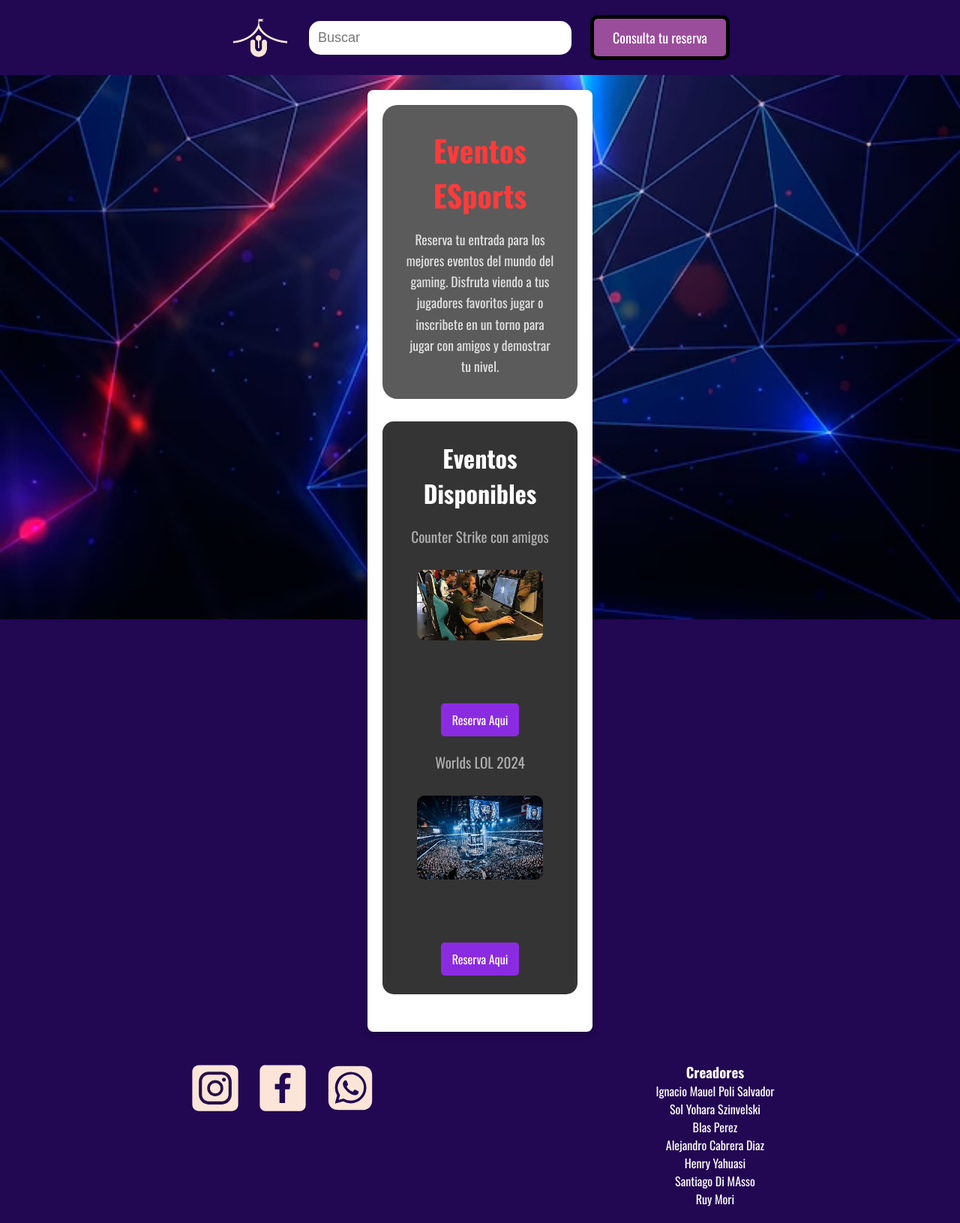
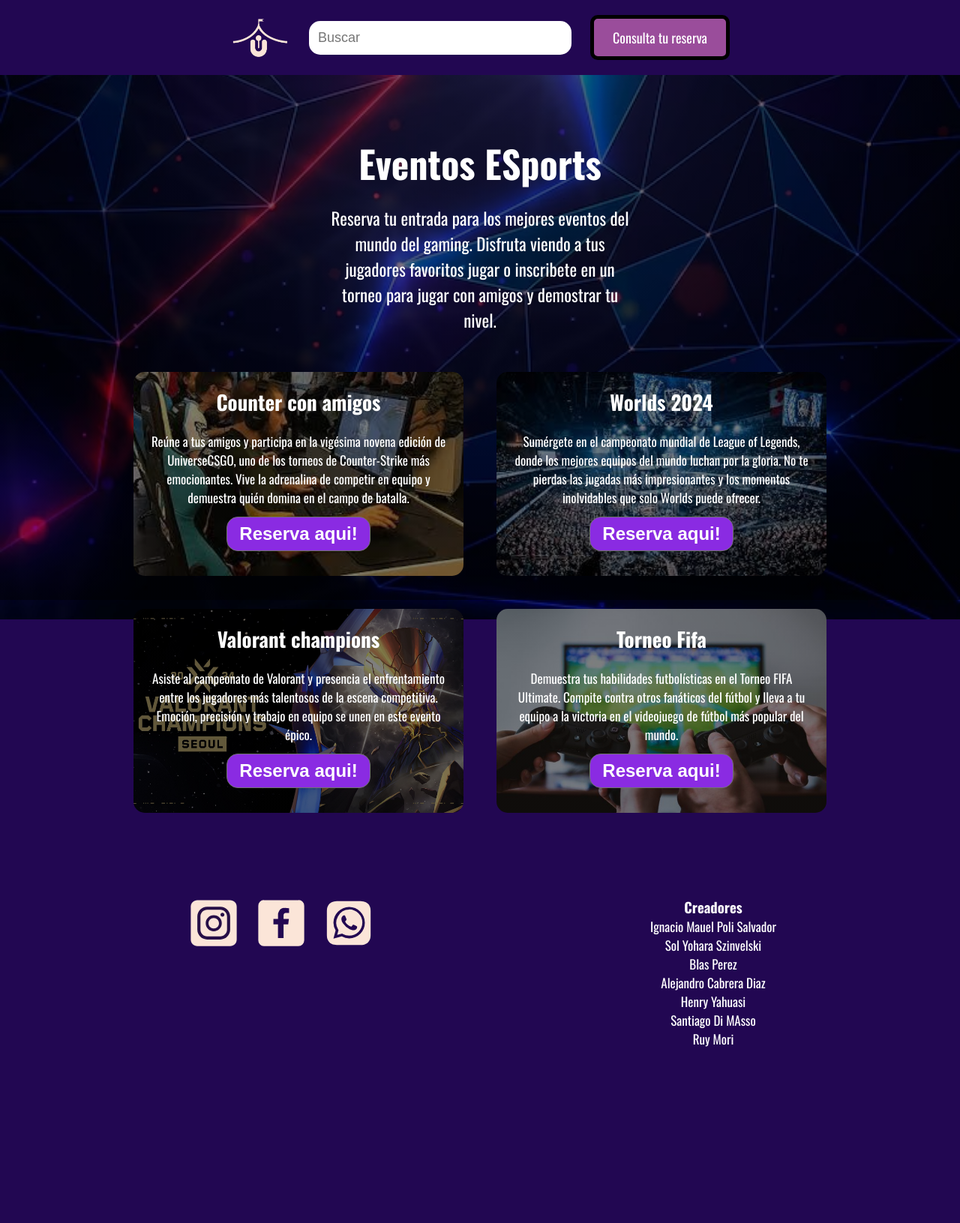
Before and after one commit to IPoli15/15-universe, a Flask app: page /eSports in a window 1280 px wide. Shown: the whole page at 75% size. After the commit the page ends 1396 px from the top, so only its background shows below. Run offline with Flask 3, Linux system fonts and the light colour scheme.

Commit message:
Cambio html y css de categoria eSports,conecto los endpoints y agurpo imagenes en carpetas

```diff
--- a/FRONT/static/css/eSports.css
+++ b/FRONT/static/css/eSports.css
@@ -2,104 +2,131 @@
 
 * {
     margin: 0;
-    padding: 0;
     box-sizing: border-box;
     text-decoration: none;
-    list-style: none;
 }
 
 body {
     font-family: "Oswald", sans-serif;
-    text-align: center;
-    background-image: url("/static/img/background_eSports.jpg");
+    background-image:linear-gradient(
+        0deg,
+        rgba(0,0,0,0.5),
+        rgba(0,0,0,0.5)
+    ),url("/static/img/eSports/background_eSports.jpg");
     background-repeat: no-repeat;
-    background-position: center;
+    background-position: center center;
     background-size: cover;
-    color: #FFFFFF;
-}
-
-/* Contenedor Principal */
-.container {
-    max-width: 1200px;
-    margin: 0 auto;
-    padding: 20px;
-    text-align: left;
-}
-
-/* Portada */
-.Portada {
-    background-color: rgba(50, 50, 50, 0.8);
-    border-radius: 20px;
-    padding: 30px;
-    margin-bottom: 30px;
+    color: white;
     text-align: center;
 }
 
-.Portada h1 {
-    color: #FF3B3B;
-    font-size: 2.5rem;
-    margin-bottom: 15px;
-}
 
-.Portada p {
-    font-size: 1.1rem;
-    line-height: 1.6;
-    color: #E0E0E0;
-}
-
-/* Sección de Eventos */
-.eventos {
-    background-color: rgba(30, 30, 30, 0.9);
-    border-radius: 15px;
-    padding: 25px;
-    margin-bottom: 30px;
+.contenedor{
+    max-width: 1400px;
+    margin: auto;
+    padding: 60px 0px;
     text-align: center;
 }
 
-.eventos h2 {
-    font-size: 2rem;
-    color: #FFFFFF;
+h1{
+    font-size: 50px;
     margin-bottom: 20px;
 }
 
-.lista_eventos {
+h2{
+    font-size: 27px;
+    color:white;
+}
+
+p {
+    font-size: 17px;
+    max-width: 400px;
+    margin: auto;
+}
+
+#texto-inicial {
+    font-size: 21px;
+}
+
+button {
+    margin:13px;
+    font-size: 1.5em;
+    font-weight: bold;
+    padding: 8px 16px;
+    border-radius: 15px;
+    border: 1px solid rgb(114, 114, 114);
+    color: white;
+    background-color: blueviolet;
+    cursor:pointer;
+}
+
+button:hover {
+    background-color: #6e32a7;
+}
+
+.eventos{
+    background-position: center center;
+    background-size: cover;
+    padding: 30px 50px;
+    border-radius: 15px;
+    margin:12px;
+}
+
+.eventos p{
+    display:none;
+}
+
+.eventos:first-child{
+    background-image:linear-gradient(
+        0deg,
+        rgba(0,0,0,0.5),
+        rgba(0,0,0,0.5))
+        ,url(/static/img/eSports/foto-counter.jpg);
+}
+
+.eventos:nth-child(2){
+    background-image:linear-gradient(
+        0deg,
+        rgba(0,0,0,0.5),
+        rgba(0,0,0,0.5))
+        ,url(/static/img/eSports/worlds-lol.jpg);
+}
+
+.eventos:nth-child(3){
+    background-image:linear-gradient(
+        0deg,
+        rgba(0,0,0,0.5),
+        rgba(0,0,0,0.5))
+        ,url(/static/img/eSports/eSports-valorant.jpg);
+}
+
+.eventos:nth-child(4){
+    background-image:linear-gradient(
+        0deg,
+        rgba(0,0,0,0.5),
+        rgba(0,0,0,0.5))
+        ,url(/static/img/eSports/eSports-fifa.jpg);
+}
+
+@media (min-width:720px) {
+
+.pagina {
     display: flex;
-    flex-direction: column;
-    align-items: center;
+    flex-wrap: wrap;
+    justify-content: center;
     gap: 20px;
 }
 
-.elemtos_lista {
-    font-size: 1.2rem;
-    color: #B0B0B0;
-    margin-bottom: 10px;
+#texto-inicial {
+    font-size: 23px;
+    margin-bottom: 40px;
 }
 
-.lista_eventos img {
-    width: 80%;
-    max-width: 500px;
-    border-radius: 10px;
-    margin-bottom: 10px;
-    transition: transform 0.3s ease;
+.eventos p {
+    display: block;
 }
 
-.lista_eventos img:hover {
-    transform: scale(1.05);
+.eventos {
+    padding: 20px;
 }
-
-/* Botón */
-.btn1 {
-    background-color: blueviolet;
-    color: #FFFFFF;
-    padding: 10px 15px;
-    margin-top: 10px;
-    border: none;
-    border-radius: 5px;
-    cursor: pointer;
-    transition: background-color 0.3s ease;
-    text-align: center;
 }
-
-.btn1:hover {
-    background-color: #8a2be2;
-}
--- a/FRONT/templates/base.html
+++ b/FRONT/templates/base.html
@@ -3,7 +3,7 @@
 <head>
     <meta charset="UTF-8">
     <meta name="viewport" content="width=device-width, initial-scale=1.0">
-    <title>header-footer</title>
+    <title>Universe</title>
     <link rel="stylesheet" href="{{ url_for('static', filename='css/styles.css') }}">
 </head>
 <body>
--- a/FRONT/templates/eSports.html
+++ b/FRONT/templates/eSports.html
@@ -4,32 +4,44 @@
 
 <link rel="stylesheet" href="{{ url_for('static', filename='/css/eSports.css') }}">
 
-<div class="container">
-    <section class="seccion-1">
-        <div class="Portada">
-            <h1 id="class">Eventos ESports</h1>
-            <p>
-                Reserva tu entrada para los mejores eventos del mundo del gaming.
-                Disfruta viendo a tus jugadores favoritos jugar o inscribete en un torno para jugar con amigos y demostrar tu nivel.
-            </p>
+<section class = "seccion">
+    <div class = "contenedor">
+        <h1>Eventos ESports</h1>
+        <p id = "texto-inicial">Reserva tu entrada para los mejores eventos del mundo del gaming.
+            Disfruta viendo a tus jugadores favoritos jugar o inscribete en
+             un torneo para jugar con amigos y demostrar tu nivel.</p>
+        <div class = "pagina">
+            <div class = "eventos">
+                <h2>Counter con amigos</h2>
+                <p>Reúne a tus amigos y participa en la vigésima novena edición de UniverseCSGO,
+                     uno de los torneos de Counter-Strike más emocionantes.
+                      Vive la adrenalina de competir en equipo y demuestra quién domina en el campo de batalla.</p>
+                <button href="#">Reserva aqui!</button>
+            </div>
+            <div class = "eventos">
+                <h2>Worlds 2024</h2>
+                <p>Sumérgete en el campeonato mundial de League of Legends,
+                     donde los mejores equipos del mundo luchan por la gloria.
+                      No te pierdas las jugadas más impresionantes y los momentos
+                       inolvidables que solo Worlds puede ofrecer.</p>
+                <button href="#">Reserva aqui!</button>
+            </div>
+            <div class = "eventos">
+                <h2>Valorant champions</h2>
+                <p>Asiste al campeonato de Valorant y presencia el enfrentamiento entre
+                    los jugadores más talentosos de la escena competitiva. Emoción,
+                     precisión y trabajo en equipo se unen en este evento épico.</p>
+                <button href="#">Reserva aqui!</button>
+            </div>
+            <div class = "eventos">
+                <h2>Torneo Fifa</h2>
+                <p>Demuestra tus habilidades futbolísticas en el Torneo FIFA Ultimate.
+                     Compite contra otros fanáticos del fútbol y lleva a tu equipo a la
+                      victoria en el videojuego de fútbol más popular del mundo.</p>
+                <button href="#">Reserva aqui!</button>
+            </div>
         </div>
-    </section>
-
-    <section class="seccion-2">
-        <div class="eventos">
-            <h2>Eventos Disponibles</h2>
-            <ul class="lista_eventos">
-                <li class="elemtos_lista">Counter Strike con amigos</li>
-                <img src="{{ url_for('static', filename='/img/foto-counter.jpg') }}">
-                <br>
-                <a href="#" class="btn1">Reserva Aqui</a>
-                <li class="elemtos_lista">Worlds LOL 2024</li>
-                <img src="{{ url_for('static', filename='/img/worlds-lol.jpg') }}">
-                <br>
-                <a href="#" class="btn1">Reserva Aqui</a>
-            </ul>
-        </div>
-    </section>
-</div>
+    </div>
+</section>
 
 {% endblock %}
--- a/FRONT/templates/index.html
+++ b/FRONT/templates/index.html
@@ -8,7 +8,7 @@
     <a href="{{url_for('fiestas')}}" class="categoria"><img src="{{ url_for('static', filename='img/cat_fiestas.png') }}" alt="Fiestas" class="cat_logo"><h3>Fiestas</h3></a>
     <a href="{{url_for('index')}}" class="categoria"><img src="{{ url_for('static', filename='img/cat_teatro.png') }}" alt="Teatro" class="cat_logo"><h3>Teatro</h3></a>
     <a href="{{url_for('cultura_jp')}}" class="categoria"><img src="{{ url_for('static', filename='img/jp.png') }}" alt="JP" class="cat_logo"><h3>Cultura japonesa</h3></a>
-    <a href="{{url_for('index')}}" class="categoria"><img src="{{ url_for('static', filename='img/cat_esport.png') }}" alt="Logo" class="cat_logo"><h3>E-sports</h3></a>
+    <a href="{{url_for('esports')}}" class="categoria"><img src="{{ url_for('static', filename='img/cat_esport.png') }}" alt="Logo" class="cat_logo"><h3>E-sports</h3></a>
     <a href="{{url_for('Stand_up')}}" class="categoria"><img src="{{ url_for('static', filename='img/stand_up_icon.png') }}" alt="Logo" class="cat_logo"><h3>Stand-Up</h3></a>
 </div>
 
```
Also changed, not shown: FRONT/static/img/eSports/background_eSports.jpg (renamed from FRONT/static/img/background_eSports.jpg), FRONT/static/img/eSports/eSports-fifa.jpg (added), FRONT/static/img/eSports/eSports-valorant.jpg (added), FRONT/static/img/eSports/foto-counter.jpg (renamed from FRONT/static/img/foto-counter.jpg), FRONT/static/img/eSports/worlds-lol.jpg (renamed from FRONT/static/img/worlds-lol.jpg).
